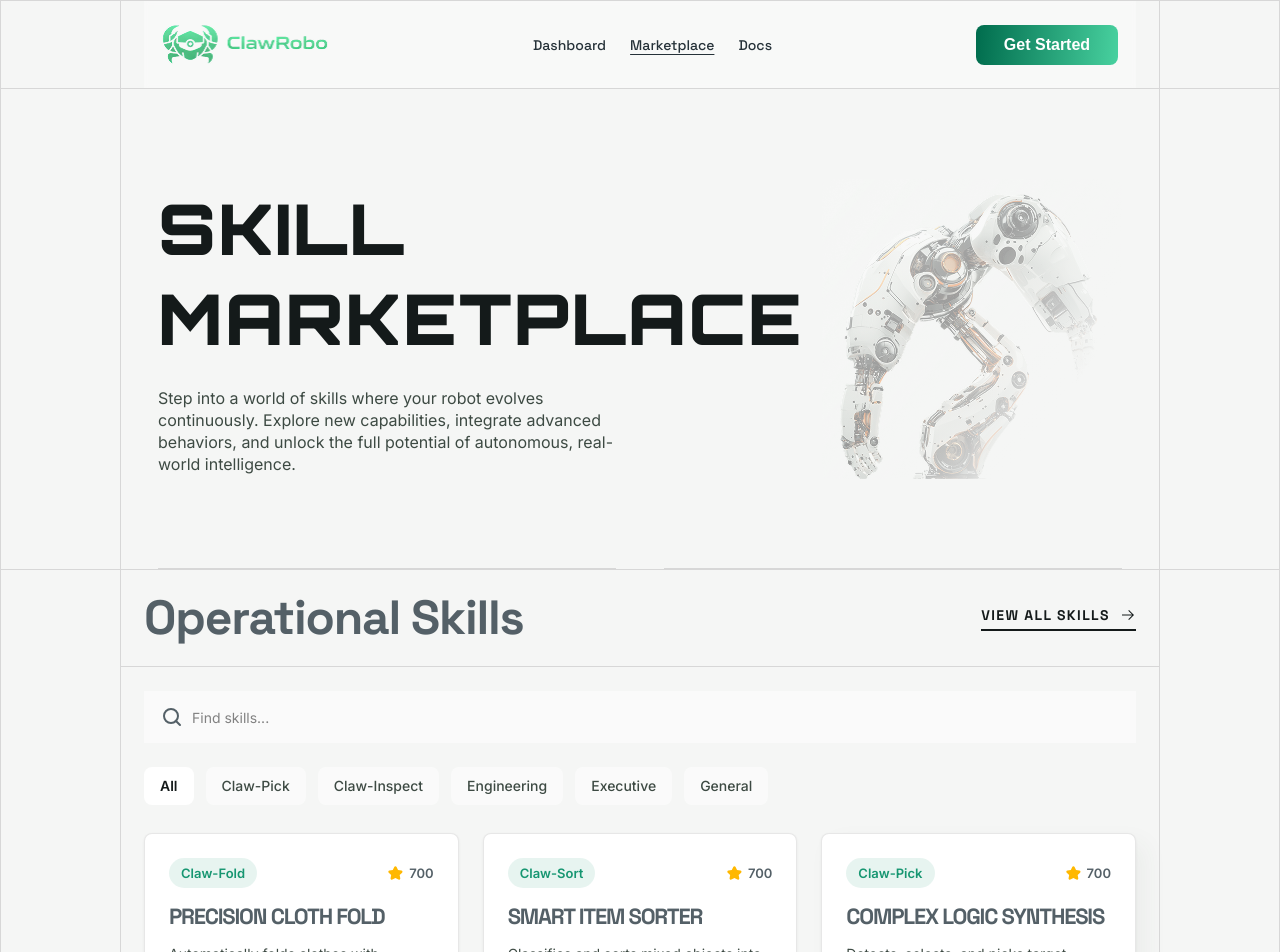
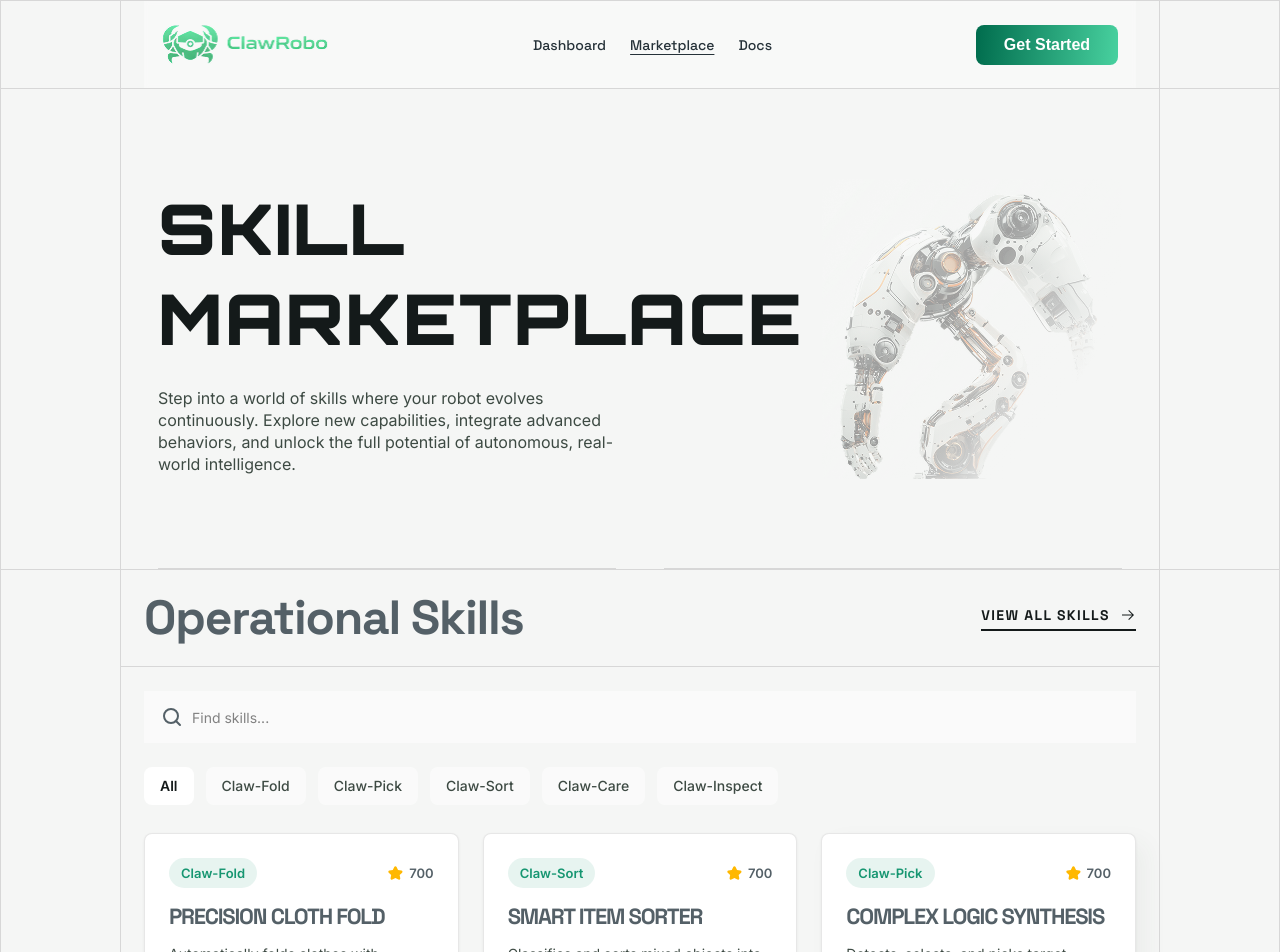
Before and after one commit to NMHx2005/ClawRobo_31_03_2026, a React (Vite) app: page /marketplace in a window 1280 px wide. Shown: the top 952 px of the page. Built offline with nearby package versions, Linux system fonts and the light colour scheme.

Commit message:
feat: update marketplace filter tags to include Claw-specific categories

```diff
--- a/src/pages/Marketplace/marketplaceSkillsData.ts
+++ b/src/pages/Marketplace/marketplaceSkillsData.ts
@@ -14,11 +14,11 @@ export type MarketplaceSkillCard = {
 
 export const MARKETPLACE_FILTER_TAGS = [
   'All',
+  'Claw-Fold',
   'Claw-Pick',
+  'Claw-Sort',
+  'Claw-Care',
   'Claw-Inspect',
-  'Engineering',
-  'Executive',
-  'General',
 ] as const
 
 export const MARKETPLACE_SKILL_CARDS: MarketplaceSkillCard[] = [
```
